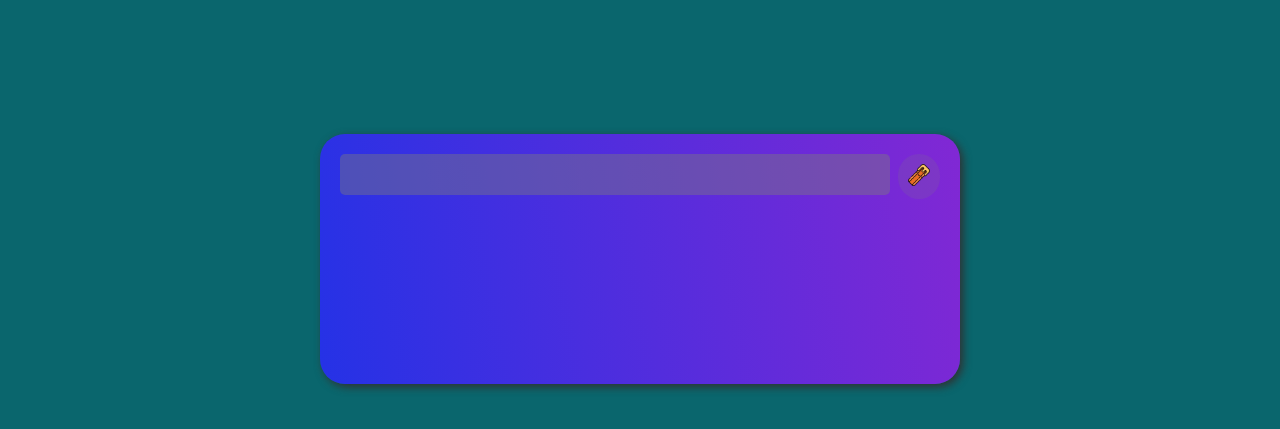
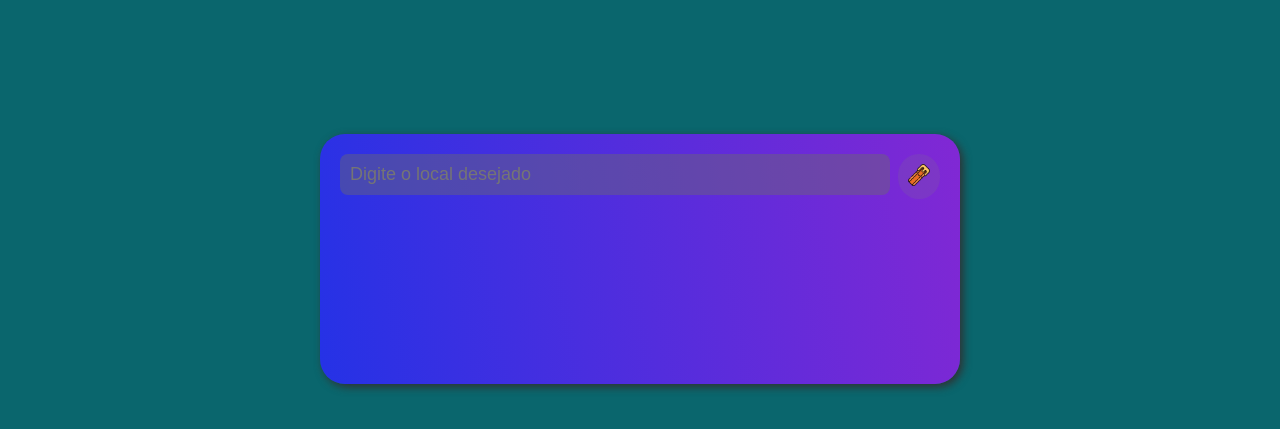
Before and after one commit to MateusSanfer/pesquisa-de-filmes, a plain HTML site: page clima.html in a window 1280 px wide. Shown: the part 195-624 px from the top of the page. Drawn offline with Linux system fonts and the light colour scheme.

Commit message:
correção do input

```diff
--- a/clima.html
+++ b/clima.html
@@ -23,7 +23,7 @@
 
     <main>
     <div class="caixa-maior">
-        <input type="text" class="input-cidade">
+        <input type="text" class="input-cidade" placeholder="Digite o local desejado">
         <button class="botao-busca">
             <img src="src/images/favicon-32x32.png" class="img-busca">
         </button>
--- a/src/css/clima.css
+++ b/src/css/clima.css
@@ -88,10 +88,11 @@ main{
     border: none;
     outline: none;
     padding: 10px;
-    border-radius: 5px;
+    border-radius: 8px;
     font-size: 18px;
-    background-color: #7c7c7c6c;
+    background-color: #6b6b6b6c;
     color: white;
+    font-weight: 400;
     width: calc(100% - 50px);
 }
 
```
